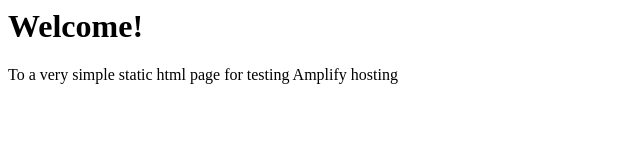
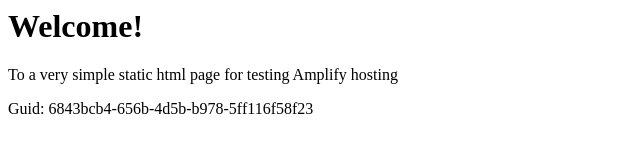
Before and after one commit to aws-aemilia-sfo/Github-PR-Commit-Integration-Test-DoNotTouch-Gith-P5X5MO5I-v1-preprod-us-west-1, a website: page src/index.html in a window 1280 px wide. Shown: the whole page, without its empty margins (0-640 px from the left). Drawn offline with Linux system fonts and the light colour scheme.

Commit message:
commit from integ tests

```diff
--- a/src/index.html
+++ b/src/index.html
@@ -1,3 +1,5 @@
+
+
 <html lang="en">
 
 <head>
@@ -10,6 +12,6 @@
 <body>
     <h1>Welcome!</h1>
     <p>To a very simple static html page for testing Amplify hosting</p>
-</body>
+    <p>Guid: 6843bcb4-656b-4d5b-b978-5ff116f58f23</p></body>
 
 </html>
```
